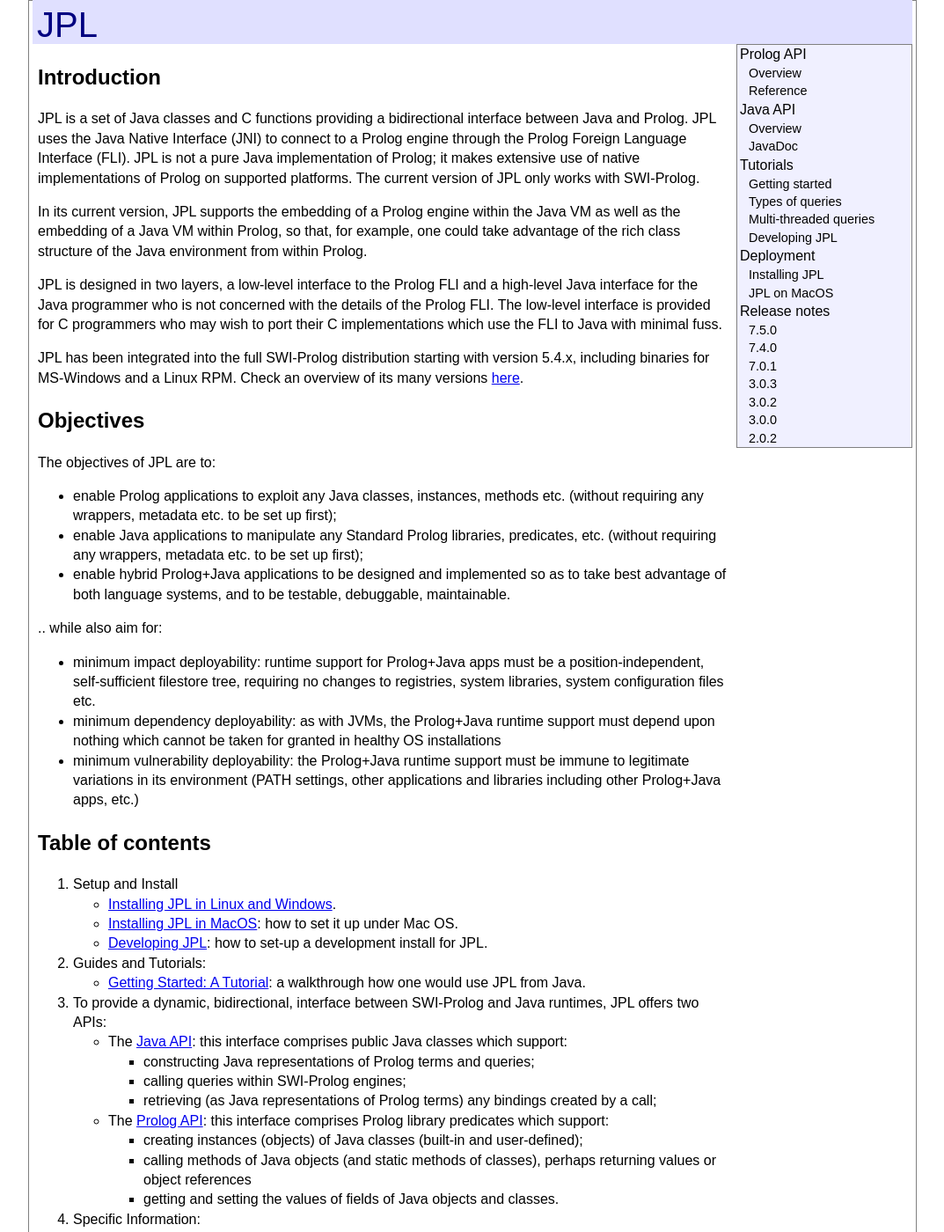
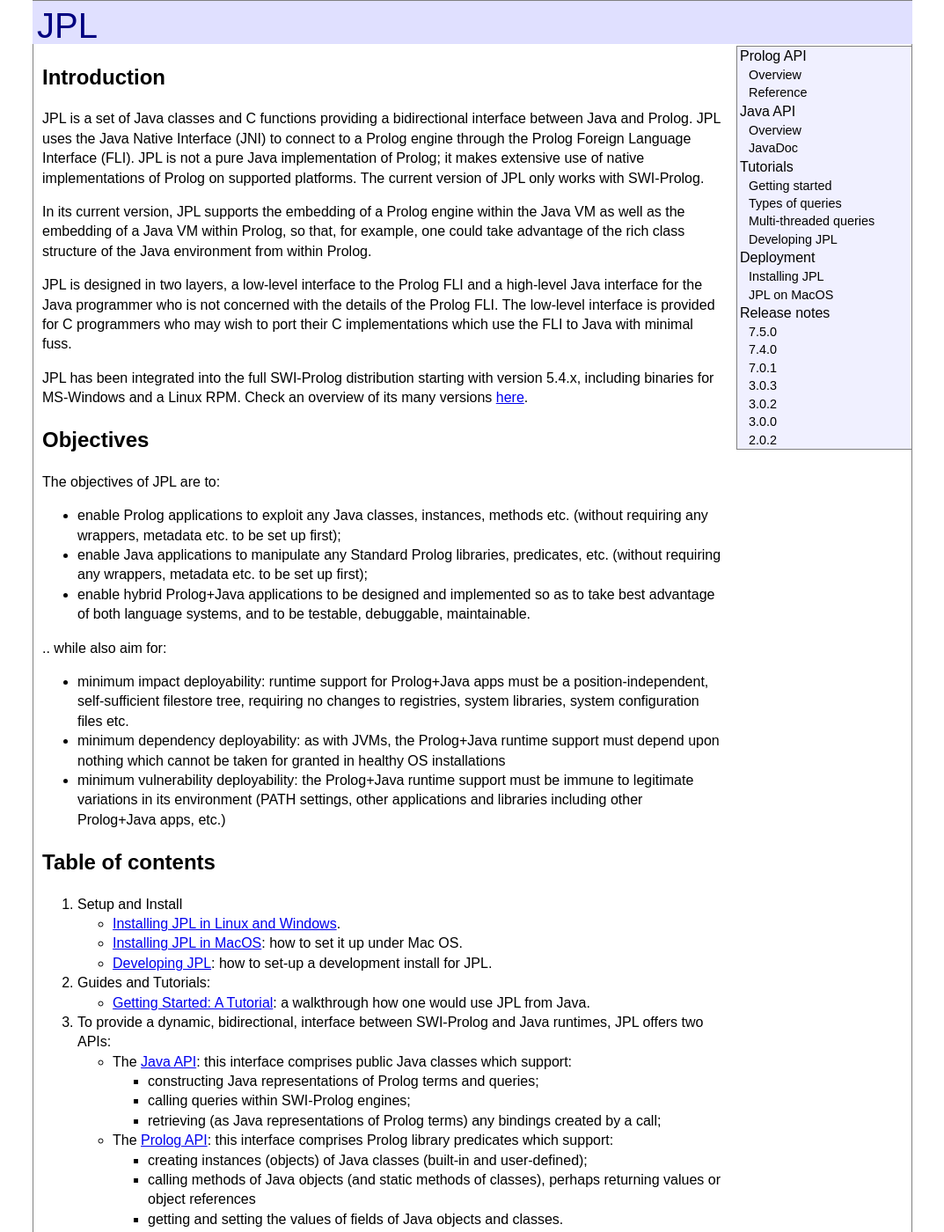
Before and after one commit to anionic/jpl-nav, a Jekyll site: the page built from docs/index.md, in a window 1280 px wide and 1400 px high. Shown: the whole window at 88% size, without its empty margins (103-1176 px from the left). Built offline with Jekyll 4.4.1, drawn with Linux system fonts in a browser that asks for light colours; our own code applies the rules of GitHub Pages for plain Markdown files.

Commit message:
Update default.html

```diff
--- a/docs/_layouts/default.html
+++ b/docs/_layouts/default.html
@@ -26,7 +26,7 @@
 					background-color: #FFFFFF;
 					border: 1px solid #808080;
 					margin: 0 auto 0 auto; /* horiz centred */
-					max-width: 783px; /* 1000 - (5 + 210) padding - (1 + 1) border*/
+					max-width: 773px; /* 1000 - (10 + 215) padding - (1 + 1) border*/
 					padding-top: 50px; /* as headbar2.height */
 					padding-right: 215px; /* gutter + navbar3.width */
 					padding-bottom: 5px; /* cosmetic */
@@ -49,7 +49,8 @@
 				}
 				.headbar2 { /* limited width, centred */
 					background-color: #E0E0FF; /* same as tailbar */
-					height: 50px; /* = body.padding-top */
+					border-top: 1px solid #808080;
+					height: 49px; /* = body.padding-top - 1 (border) */
 					margin: 0 auto 0 auto; /* horiz centred */
 					max-width: 1000px; /* limited in wide viewports */
 				}
@@ -98,7 +99,7 @@
 					left: 0;
 					position: fixed; /* does not scroll with content */
 					right: 0;
-					top: 50px; /* immediately below headbar */
+					top: 52px; /* 2px below headbar */
 					visibility: hidden; /* don't mask mainbar links; https://blog.lysender.com/2014/09/css-elements-covered-by-a-container-div-not-clickable */
 				}
 				.navbar2 { /* invisible frame-of-reference for .navbar3 */
```
